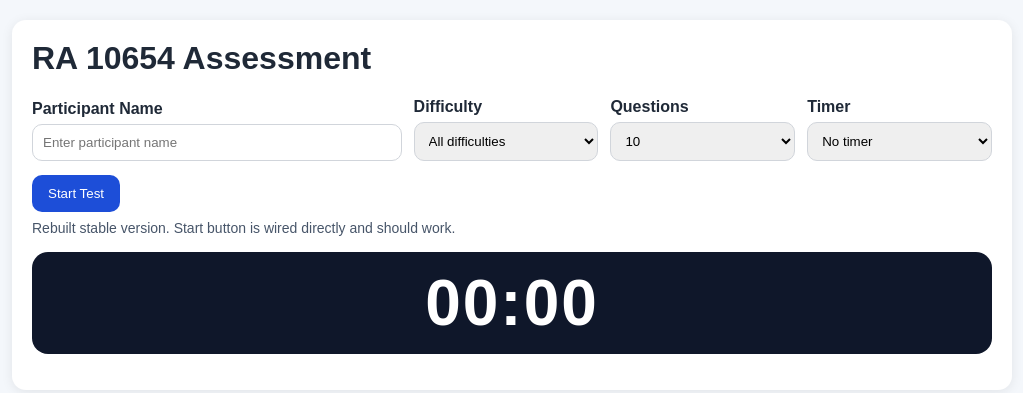
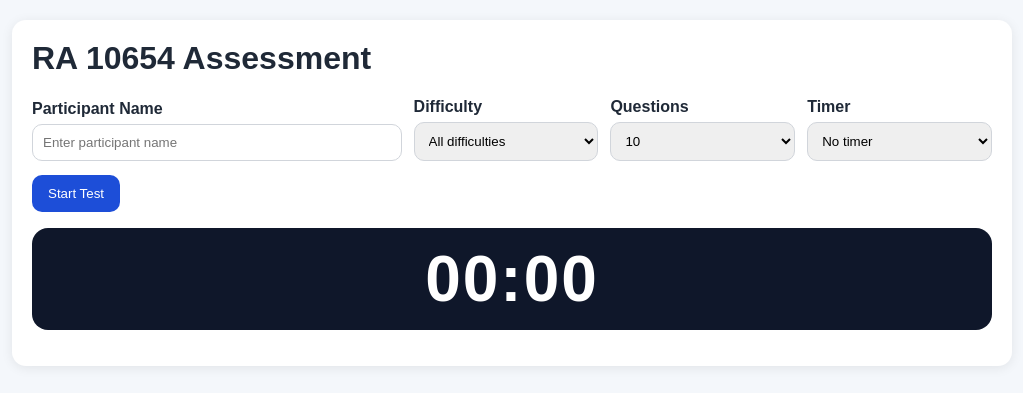
Before and after one commit to BFAR-MCS/FLE_Exam_Legal, a plain HTML site: page index.html in a window 1280 px wide. Shown: the whole page, without its empty margins (128-1151 px from the left). Drawn offline with Linux system fonts and the light colour scheme.

Commit message:
Update index.html

```diff
--- a/index.html
+++ b/index.html
@@ -62,7 +62,7 @@ button.secondary { background:#6b7280; }
       </select></div>
     </div>
     <div class="actions"><button type="button" id="startBtn">Start Test</button></div>
-    <div class="notice">Rebuilt stable version. Start button is wired directly and should work.</div>
+    <div class="notice"></div>
     <div class="timer-display" id="timerDisplay">00:00</div>
   </div>
 
```
